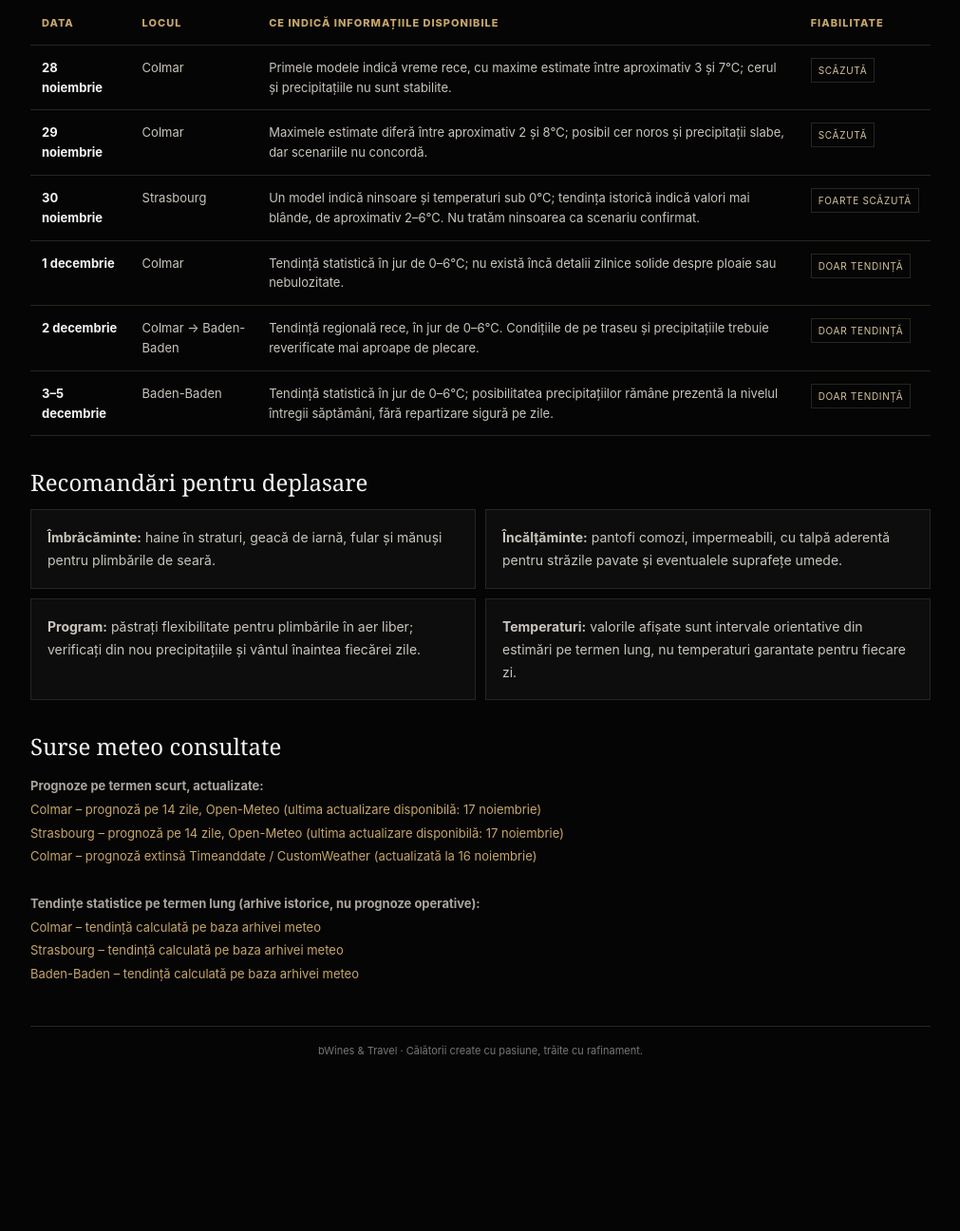
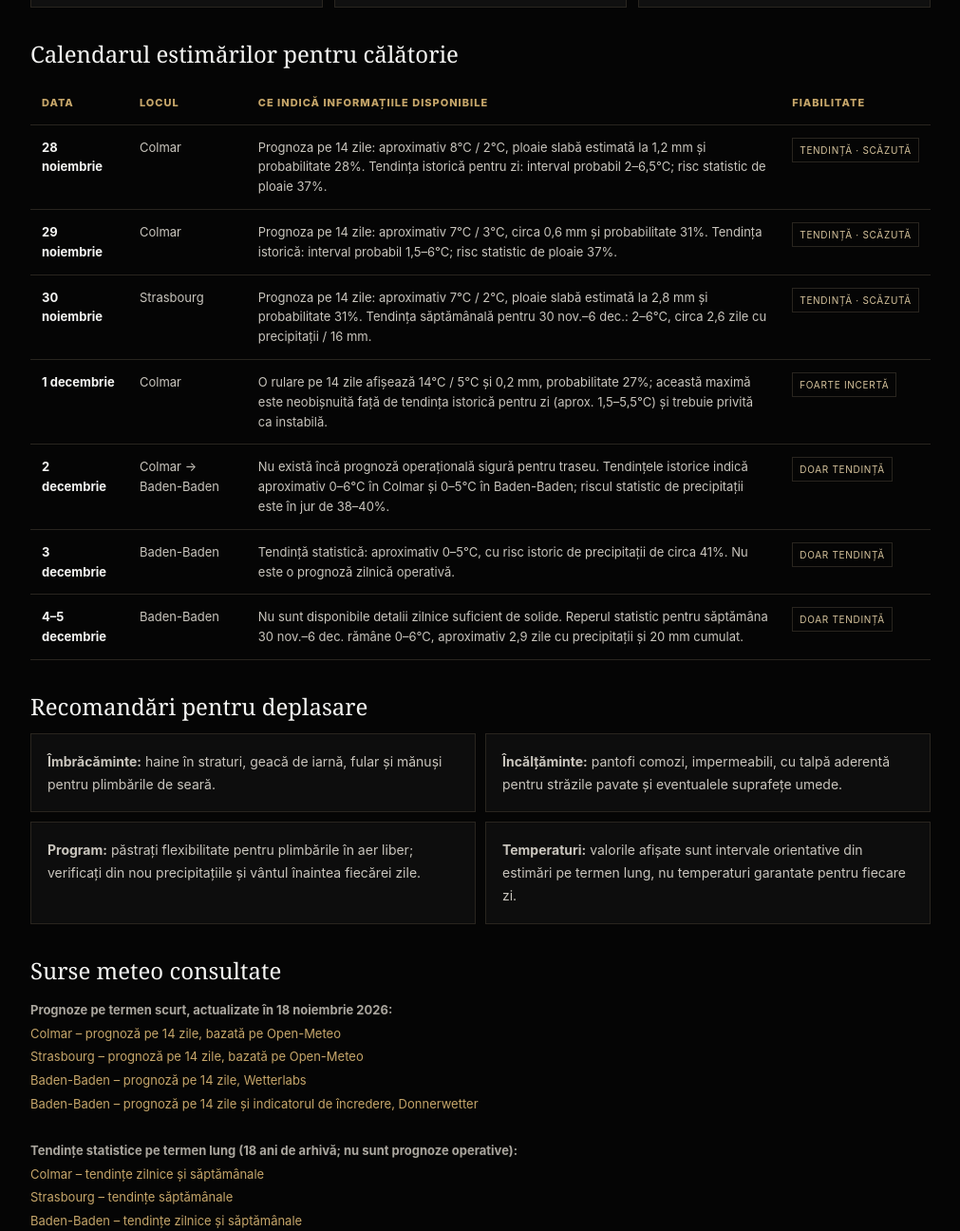
Before and after one commit to bwines/travel, a plain HTML site: page bb/vreme/index.html in a window 1280 px wide. Shown: the part 1033-2329 px from the top of the page at 95% size, without its empty margins (134-1145 px from the left). Before the commit the page ends 2206 px from the top, so only its background shows below. Drawn offline with Linux system fonts and the light colour scheme.

Commit message:
Actualizare meteo Alsacia și Baden-Baden – 18 noiembrie

```diff
--- a/bb/vreme/index.html
+++ b/bb/vreme/index.html
@@ -32,23 +32,24 @@ footer{margin-top:42px;padding-top:18px;border-top:1px solid var(--line);color:#
 <body><main>
 <a class="back" href="../">← Înapoi la ghidul Colmar, Strasbourg &amp; Baden-Baden</a>
 <section class="hero"><div class="eyebrow">28 noiembrie – 5 decembrie 2026</div><h1>Vremea în Alsacia<br>&amp; Baden-Baden</h1><p>Urmărim condițiile meteo pentru zilele petrecute în Colmar, vizita la Strasbourg și sejurul din Baden-Baden. Informațiile de mai jos reprezintă tendința disponibilă în acest moment, nu o prognoză zilnică fermă.</p></section>
-<p class="updated">Ultima verificare: 17 noiembrie 2026, ora 08:15 · Următoarea actualizare: 18 noiembrie</p>
-<div class="notice"><strong>Fiabilitatea prognozei:</strong> la 17 noiembrie, prima zi a călătoriei este la 11 zile distanță, iar ultima la 18 zile. <strong>Nicio zi din intervalul 28 noiembrie–5 decembrie nu are încă o prognoză zilnică relativ sigură.</strong> În general, primele 3–5 zile ale unei prognoze sunt cele mai utile; după aceea, informația trebuie citită ca tendință. Pentru 28–30 noiembrie au apărut primele estimări pe 14 zile, dar modelele diferă, iar pentru 1–5 decembrie avem în principal tendințe climatice pe termen lung, nu o prognoză operativă.</div>
+<p class="updated">Ultima verificare: 18 noiembrie 2026, ora 08:40 (ora locală) · Date consultate: prognoze actualizate în 18 noiembrie și tendințe statistice calculate pe arhive istorice</p>
+<div class="notice"><strong>Fiabilitatea prognozei:</strong> astăzi, 18 noiembrie, prima zi a călătoriei este la 10 zile distanță, iar ultima la 17 zile. <strong>Nicio zi din intervalul 28 noiembrie–5 decembrie nu are încă o prognoză zilnică relativ sigură.</strong> În general, primele 3–5 zile ale unei prognoze sunt cele mai utile; după aceea, scenariul zilnic se poate schimba semnificativ. Pentru 28 noiembrie–1 decembrie există deja estimări pe 14 zile, dar ele trebuie tratate ca tendințe cu încredere redusă. Pentru 2–5 decembrie folosim doar tendințe statistice pe termen lung, nu prognoze operative pe zile.</div>
 <section class="cards">
-<article class="card"><div class="date">28 noiembrie – 2 decembrie</div><h2>Colmar</h2><p class="temp">2–8°C</p><p>Primele estimări pentru 28–29 noiembrie diferă considerabil: unele modele indică maxime de aproximativ 2–3°C, altele 7–8°C. Minimele estimate variază aproximativ între −2°C și +3°C. Pentru 30 noiembrie–2 decembrie, tendința statistică indică temperaturi în jur de 0–6°C și circa 2,7 zile cu precipitații pe săptămână. Nu se poate stabili încă în ce zi va ploua.</p></article>
-<article class="card"><div class="date">30 noiembrie</div><h2>Strasbourg</h2><p class="temp">1–6°C</p><p>Estimările sunt divergente: o rulare pe 14 zile indică momentan ninsoare și aproximativ 0/−5°C, în timp ce tendința statistică pe termen lung indică 2–6°C și un risc moderat de precipitații slabe. Diferența este prea mare pentru a considera scenariul zilnic stabil.</p></article>
-<article class="card"><div class="date">2–5 decembrie</div><h2>Baden-Baden</h2><p class="temp">0–6°C</p><p>Tendința pentru săptămâna 30 noiembrie–6 decembrie indică maxime în jur de 6°C și minime apropiate de 0°C. Estimarea statistică sugerează aproximativ 2,8 zile cu precipitații și circa 16 mm în acea săptămână, fără a identifica în mod credibil zilele ploioase.</p></article>
+<article class="card"><div class="date">28 noiembrie – 2 decembrie</div><h2>Colmar</h2><p class="temp">aprox. 0–8°C</p><p>Estimarea pe 14 zile pentru 28–30 noiembrie indică maxime de 7–8°C și minime de 2–3°C, cu precipitații slabe posibile. Pentru 1 decembrie, aceeași sursă afișează temporar 14°C, o valoare mult peste tendința statistică de 0–6°C pentru începutul lui decembrie. Diferența arată cât de mult se poate modifica prognoza la acest orizont. Pentru 2 decembrie, reperul disponibil este doar statistic: aproximativ 0–6°C.</p></article>
+<article class="card"><div class="date">30 noiembrie</div><h2>Strasbourg</h2><p class="temp">aprox. 2–7°C</p><p>Estimarea pe 14 zile indică momentan 7°C / 2°C, cu ploaie slabă, aproximativ 2,8 mm și probabilitate de 31%. Tendința statistică pentru săptămâna 30 noiembrie–6 decembrie este de 2–6°C, cu circa 2,6 zile cu precipitații și 16 mm în total. Detaliile pentru ziua vizitei rămân incerte.</p></article>
+<article class="card"><div class="date">2–5 decembrie</div><h2>Baden-Baden</h2><p class="temp">aprox. 0–6°C</p><p>Pentru aceste zile nu este disponibilă încă o prognoză zilnică robustă. Tendința statistică pentru săptămâna 30 noiembrie–6 decembrie indică 0–6°C, aproximativ 2,9 zile cu precipitații și 20 mm cumulat. Estimările pe 28–30 noiembrie diferă între furnizori, deci nu le extrapolăm ca certitudine pentru sejur.</p></article>
 </section>
 <h3>Calendarul estimărilor pentru călătorie</h3>
 <table class="forecast-table">
 <thead><tr><th>Data</th><th>Locul</th><th>Ce indică informațiile disponibile</th><th>Fiabilitate</th></tr></thead>
 <tbody>
-<tr><td><strong>28 noiembrie</strong></td><td>Colmar</td><td>Primele modele indică vreme rece, cu maxime estimate între aproximativ 3 și 7°C; cerul și precipitațiile nu sunt stabilite.</td><td><span class="confidence">Scăzută</span></td></tr>
-<tr><td><strong>29 noiembrie</strong></td><td>Colmar</td><td>Maximele estimate diferă între aproximativ 2 și 8°C; posibil cer noros și precipitații slabe, dar scenariile nu concordă.</td><td><span class="confidence">Scăzută</span></td></tr>
-<tr><td><strong>30 noiembrie</strong></td><td>Strasbourg</td><td>Un model indică ninsoare și temperaturi sub 0°C; tendința istorică indică valori mai blânde, de aproximativ 2–6°C. Nu tratăm ninsoarea ca scenariu confirmat.</td><td><span class="confidence">Foarte scăzută</span></td></tr>
-<tr><td><strong>1 decembrie</strong></td><td>Colmar</td><td>Tendință statistică în jur de 0–6°C; nu există încă detalii zilnice solide despre ploaie sau nebulozitate.</td><td><span class="confidence">Doar tendință</span></td></tr>
-<tr><td><strong>2 decembrie</strong></td><td>Colmar → Baden-Baden</td><td>Tendință regională rece, în jur de 0–6°C. Condițiile de pe traseu și precipitațiile trebuie reverificate mai aproape de plecare.</td><td><span class="confidence">Doar tendință</span></td></tr>
-<tr><td><strong>3–5 decembrie</strong></td><td>Baden-Baden</td><td>Tendință statistică în jur de 0–6°C; posibilitatea precipitațiilor rămâne prezentă la nivelul întregii săptămâni, fără repartizare sigură pe zile.</td><td><span class="confidence">Doar tendință</span></td></tr>
+<tr><td><strong>28 noiembrie</strong></td><td>Colmar</td><td>Prognoza pe 14 zile: aproximativ 8°C / 2°C, ploaie slabă estimată la 1,2 mm și probabilitate 28%. Tendința istorică pentru zi: interval probabil 2–6,5°C; risc statistic de ploaie 37%.</td><td><span class="confidence">Tendință · scăzută</span></td></tr>
+<tr><td><strong>29 noiembrie</strong></td><td>Colmar</td><td>Prognoza pe 14 zile: aproximativ 7°C / 3°C, circa 0,6 mm și probabilitate 31%. Tendința istorică: interval probabil 1,5–6°C; risc statistic de ploaie 37%.</td><td><span class="confidence">Tendință · scăzută</span></td></tr>
+<tr><td><strong>30 noiembrie</strong></td><td>Strasbourg</td><td>Prognoza pe 14 zile: aproximativ 7°C / 2°C, ploaie slabă estimată la 2,8 mm și probabilitate 31%. Tendința săptămânală pentru 30 nov.–6 dec.: 2–6°C, circa 2,6 zile cu precipitații / 16 mm.</td><td><span class="confidence">Tendință · scăzută</span></td></tr>
+<tr><td><strong>1 decembrie</strong></td><td>Colmar</td><td>O rulare pe 14 zile afișează 14°C / 5°C și 0,2 mm, probabilitate 27%; această maximă este neobișnuită față de tendința istorică pentru zi (aprox. 1,5–5,5°C) și trebuie privită ca instabilă.</td><td><span class="confidence">Foarte incertă</span></td></tr>
+<tr><td><strong>2 decembrie</strong></td><td>Colmar → Baden-Baden</td><td>Nu există încă prognoză operațională sigură pentru traseu. Tendințele istorice indică aproximativ 0–6°C în Colmar și 0–5°C în Baden-Baden; riscul statistic de precipitații este în jur de 38–40%.</td><td><span class="confidence">Doar tendință</span></td></tr>
+<tr><td><strong>3 decembrie</strong></td><td>Baden-Baden</td><td>Tendință statistică: aproximativ 0–5°C, cu risc istoric de precipitații de circa 41%. Nu este o prognoză zilnică operativă.</td><td><span class="confidence">Doar tendință</span></td></tr>
+<tr><td><strong>4–5 decembrie</strong></td><td>Baden-Baden</td><td>Nu sunt disponibile detalii zilnice suficient de solide. Reperul statistic pentru săptămâna 30 nov.–6 dec. rămâne 0–6°C, aproximativ 2,9 zile cu precipitații și 20 mm cumulat.</td><td><span class="confidence">Doar tendință</span></td></tr>
 </tbody>
 </table>
 <h3>Recomandări pentru deplasare</h3>
@@ -60,14 +61,16 @@ footer{margin-top:42px;padding-top:18px;border-top:1px solid var(--line);color:#
 </section>
 <h3>Surse meteo consultate</h3>
 <p class="sources">
-<strong>Prognoze pe termen scurt, actualizate:</strong><br>
-<a href="https://www.14caster.com/france/colmar" target="_blank" rel="noopener noreferrer">Colmar – prognoză pe 14 zile, Open-Meteo (ultima actualizare disponibilă: 17 noiembrie)</a><br>
-<a href="https://www.14caster.com/france/strasbourg" target="_blank" rel="noopener noreferrer">Strasbourg – prognoză pe 14 zile, Open-Meteo (ultima actualizare disponibilă: 17 noiembrie)</a><br>
-<a href="https://www.timeanddate.com/weather/@6455228/ext" target="_blank" rel="noopener noreferrer">Colmar – prognoză extinsă Timeanddate / CustomWeather (actualizată la 16 noiembrie)</a><br><br>
-<strong>Tendințe statistice pe termen lung (arhive istorice, nu prognoze operative):</strong><br>
-<a href="https://www.rewindweather.com/france/alsace/colmar/long-term-weather-forecast/" target="_blank" rel="noopener noreferrer">Colmar – tendință calculată pe baza arhivei meteo</a><br>
-<a href="https://www.rewindweather.com/france/alsace/strasbourg/long-term-weather-forecast/" target="_blank" rel="noopener noreferrer">Strasbourg – tendință calculată pe baza arhivei meteo</a><br>
-<a href="https://de.rewindweather.com/europa/deutschland/baden-baden/langfristige-wettervorhersage/" target="_blank" rel="noopener noreferrer">Baden-Baden – tendință calculată pe baza arhivei meteo</a>
+<strong>Prognoze pe termen scurt, actualizate în 18 noiembrie 2026:</strong><br>
+<a href="https://www.14cast.com/fr/france/colmar" target="_blank" rel="noopener noreferrer">Colmar – prognoză pe 14 zile, bazată pe Open-Meteo</a><br>
+<a href="https://www.14cast.com/fr/france/strasbourg" target="_blank" rel="noopener noreferrer">Strasbourg – prognoză pe 14 zile, bazată pe Open-Meteo</a><br>
+<a href="https://wetterlabs.de/wetter_baden-baden/14_tage/" target="_blank" rel="noopener noreferrer">Baden-Baden – prognoză pe 14 zile, Wetterlabs</a><br>
+<a href="https://www.donnerwetter.de/wetter/14-tage/baden-baden/DE13902.html" target="_blank" rel="noopener noreferrer">Baden-Baden – prognoză pe 14 zile și indicatorul de încredere, Donnerwetter</a><br><br>
+<strong>Tendințe statistice pe termen lung (18 ani de arhivă; nu sunt prognoze operative):</strong><br>
+<a href="https://www.historique-meteo.net/france/alsace/colmar/previsions-meteo-long-terme/" target="_blank" rel="noopener noreferrer">Colmar – tendințe zilnice și săptămânale</a><br>
+<a href="https://www.historique-meteo.net/france/alsace/strasbourg/previsions-meteo-long-terme/" target="_blank" rel="noopener noreferrer">Strasbourg – tendințe săptămânale</a><br>
+<a href="https://www.historique-meteo.net/europe/allemagne/baden-baden/previsions-meteo-long-terme/" target="_blank" rel="noopener noreferrer">Baden-Baden – tendințe zilnice și săptămânale</a><br><br>
+<strong>Notă metodologică:</strong> estimările pe 14 zile se pot modifica de la o actualizare la alta, mai ales după primele 3–5 zile. Valorile din arhivele istorice descriu tipare climatice, nu condițiile care se vor produce cu certitudine în zilele călătoriei.
 </p>
 <footer>bWines &amp; Travel · Călătorii create cu pasiune, trăite cu rafinament.</footer>
 </main></body></html>
```
